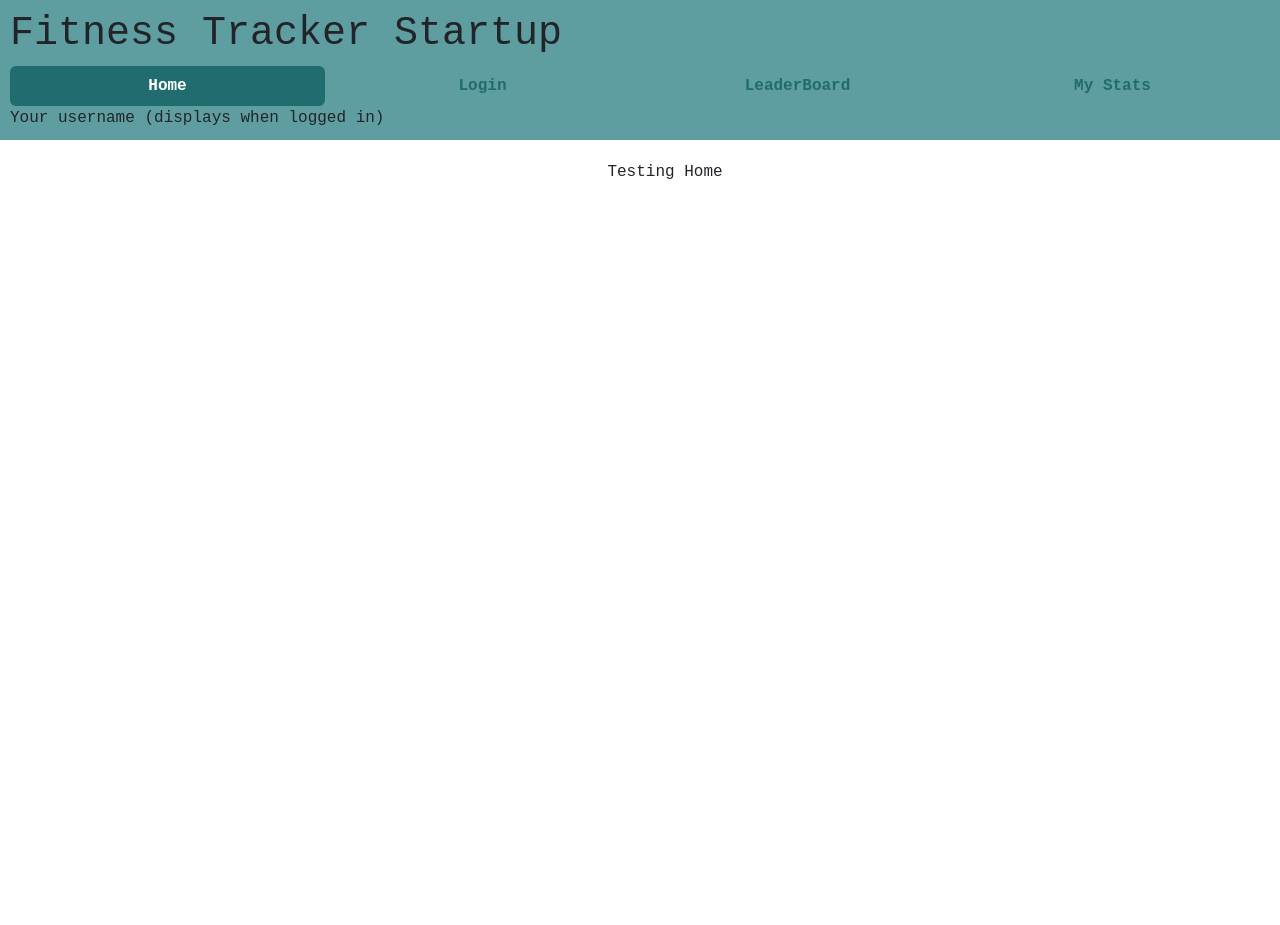
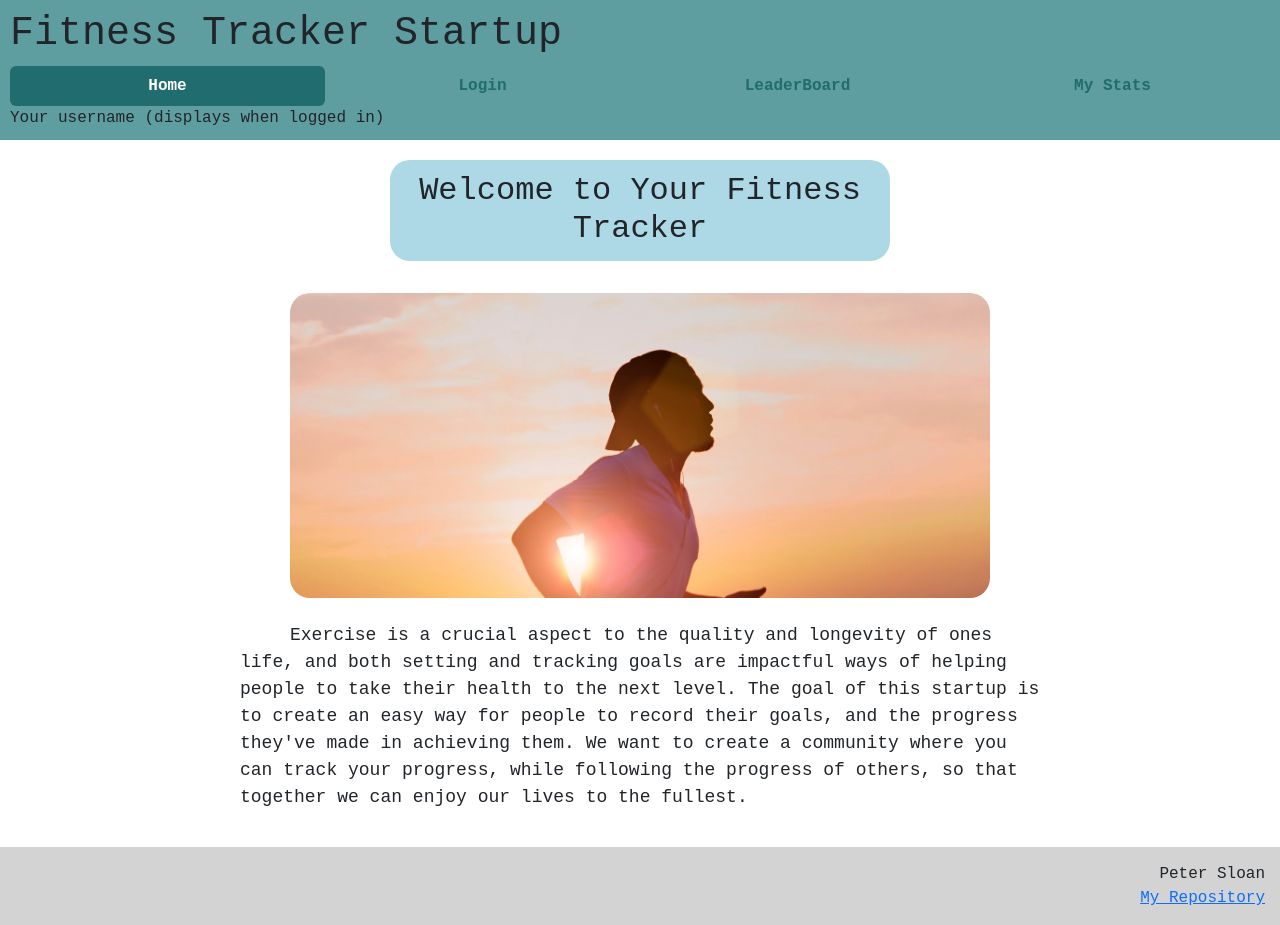
Before and after one commit to Psloan4/startup, a React (Vite) app in the folder StartupFiles/: page /home in a window 1280 px wide. Before the commit the page ends 800 px from the top, so only its background shows below. Built offline with nearby package versions, Linux system fonts and the light colour scheme.

Commit message:
got the home page working

```diff
--- a/StartupFiles/src/app.jsx
+++ b/StartupFiles/src/app.jsx
@@ -50,9 +50,12 @@ function App() {
           <Route path='/my_stats' element={<MyStats />} />
           <Route path='*' element={<NotFound />} />
         </Routes>
+        <footer>
+            <span>Peter Sloan</span>
+            <br />
+            <a href="https://github.com/Psloan4/startup.git">My Repository</a>
+        </footer>
       </div>
-
-
     </BrowserRouter>
 
 
--- a/StartupFiles/src/home/home.jsx
+++ b/StartupFiles/src/home/home.jsx
@@ -4,7 +4,13 @@ import '../app.css';
 export function Home() {
     return (
         <main>
-          <p>Testing Home</p>
+            <h2>Welcome to Your Fitness Tracker</h2>
+            <br />
+            <img src="./src/home/exercise_holder_image.jpg" width="700" />
+            <br />
+            <p class="paragraph-element">
+                Exercise is a crucial aspect to the quality and longevity of ones life, and both setting and tracking goals are impactful ways of helping people to take their health to the next level. The goal of this startup is to create an easy way for people to record their goals, and the progress they've made in achieving them. We want to create a community where you can track your progress, while following the progress of others, so that together we can enjoy our lives to the fullest.
+            </p>
         </main>
       );
 }
```
Also changed, not shown: StartupFiles/src/home/exercise_holder_image.jpg (added).
